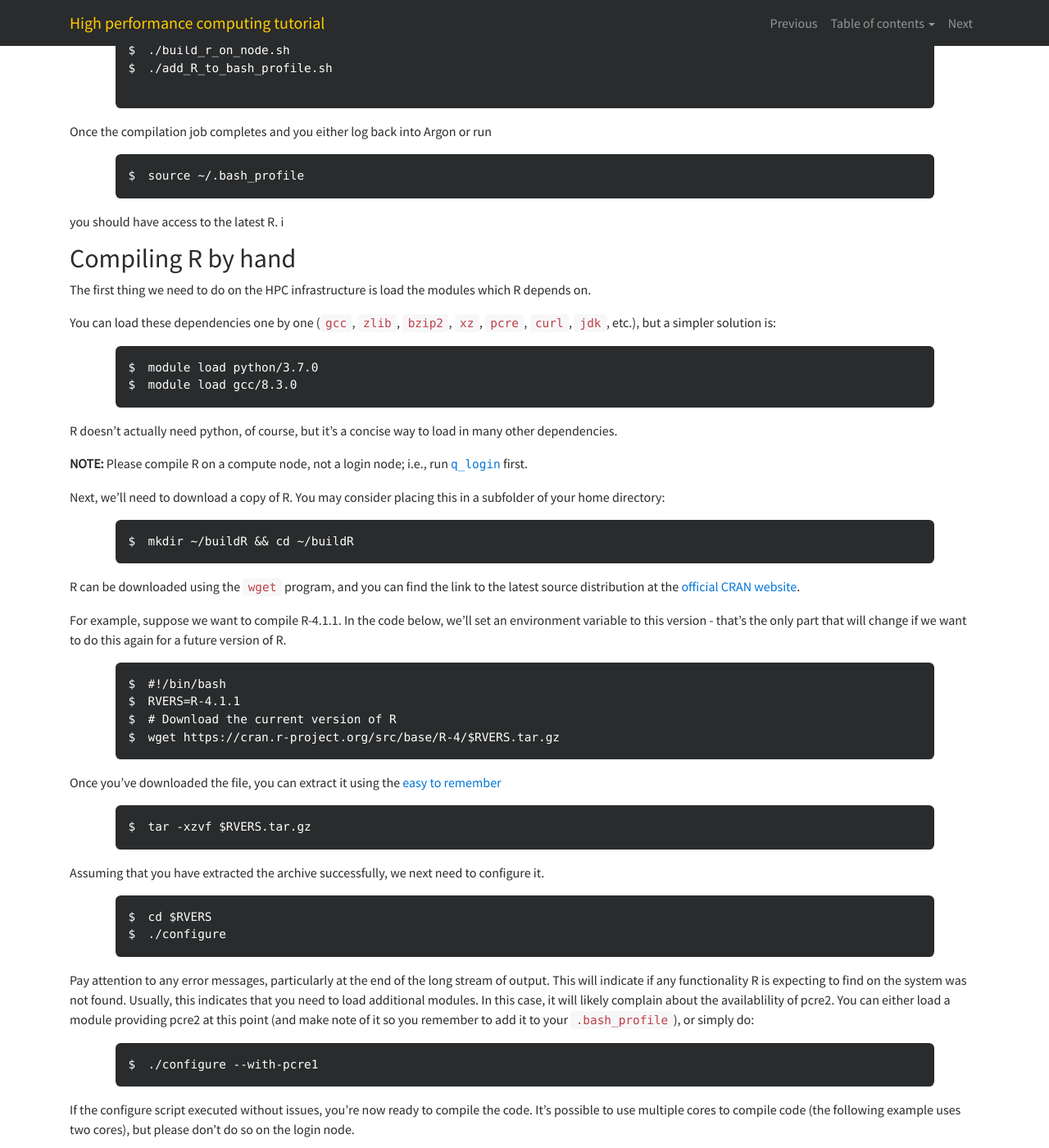
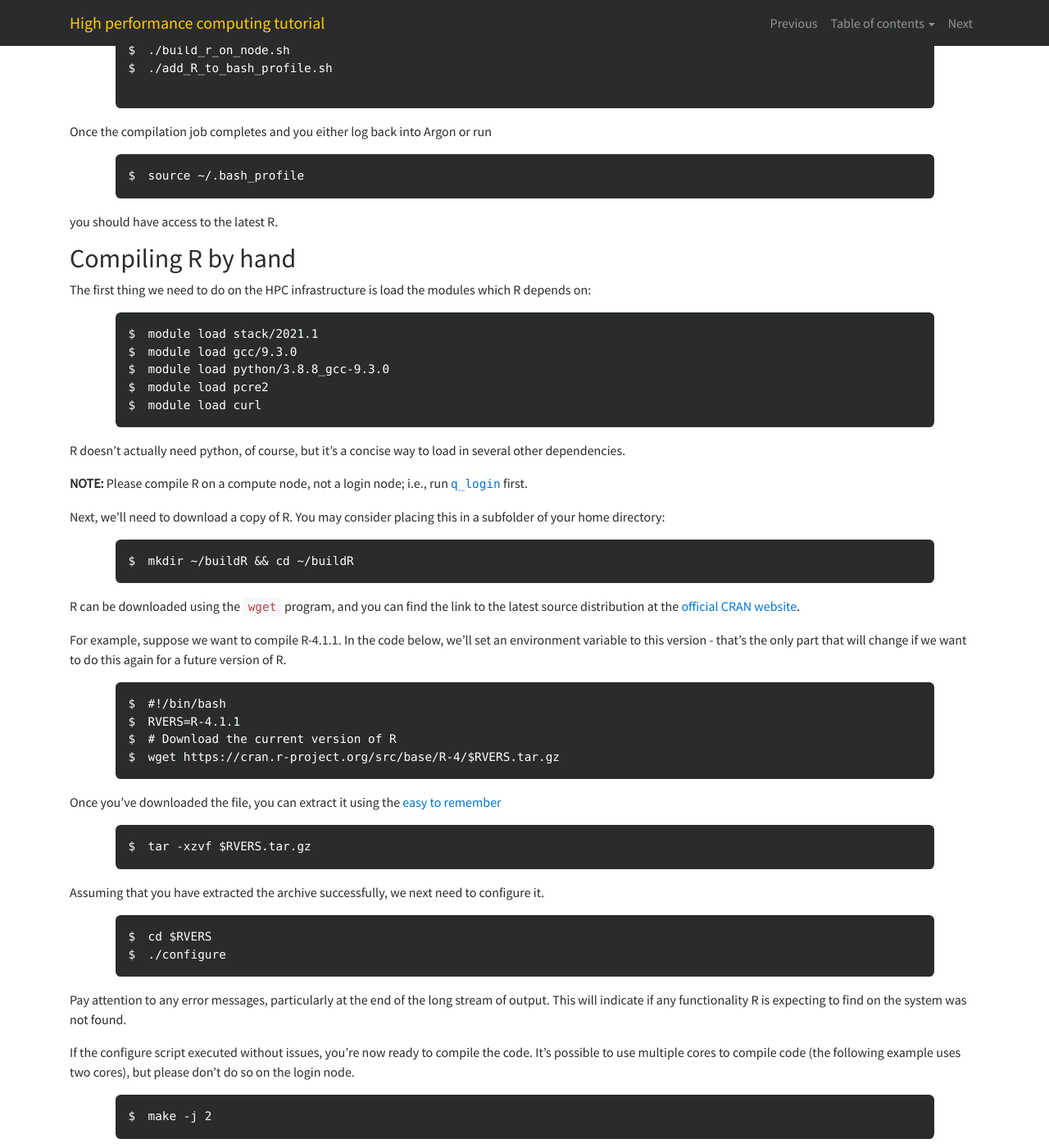
Before and after one commit to IowaBiostat/hpc, a Jekyll site: the page built from 12.md, in a window 1280 px wide and 1400 px high, scrolled down 584 px. Shown: the whole window at 82% size. Built offline with Jekyll 4.4.1, drawn with Linux system fonts in a browser that asks for light colours; nearby versions of some CDN libraries; our own code applies the rules of GitHub Pages for plain Markdown files; some of the changed text lies outside the part shown.

Commit message:
update documentation to use 2021 stack

```diff
--- a/12.md
+++ b/12.md
@@ -43,19 +43,21 @@ source ~/.bash_profile
 
 
 you should have access to the latest R.
-i
+
 ## Compiling R by hand
 
-The first thing we need to do on the HPC infrastructure is load the modules which R depends on.
+The first thing we need to do on the HPC infrastructure is load the modules which R depends on:
 
-You can load these dependencies one by one (`gcc`, `zlib`, `bzip2`, `xz`, `pcre`, `curl`, `jdk`, etc.), but a simpler solution is:
-
-{% include pre-prompt.html more="$" %}
-module load python/3.7.0
-module load gcc/8.3.0
+{% include pre-prompt.html more="$<br/>$<br/>$<br/>$" %}
+module load stack/2021.1
+module load gcc/9.3.0
+module load python/3.8.8_gcc-9.3.0
+module load pcre2
+module load curl
 {% include post-prompt.html %}
 
-R doesn't actually need python, of course, but it's a concise way to load in many other dependencies.
+R doesn't actually need python, of course, but it's a concise way to load in several other dependencies.
+
 
 
 **NOTE:** Please compile R on a compute node, not a login node; i.e., run [`q_login`](6.html) first.
@@ -91,11 +93,8 @@ cd $RVERS
 ./configure
 {% include post-prompt.html %}
 
-Pay attention to any error messages, particularly at the end of the long stream of output. This will indicate if any functionality R is expecting to find on the system was not found. Usually, this indicates that you need to load additional modules. In this case, it will likely complain about the availablility of pcre2. You can either load a module providing pcre2 at this point (and make note of it so you remember to add it to your `.bash_profile`), or simply do:
+Pay attention to any error messages, particularly at the end of the long stream of output. This will indicate if any functionality R is expecting to find on the system was not found.
 
-{% include pre-prompt.html %}
-./configure --with-pcre1
-{% include post-prompt.html %}
 
 If the configure script executed without issues, you're now ready to compile the code. It's possible to use multiple cores to compile code (the following example uses two cores), but please don't do so on the login node.
 
@@ -114,15 +113,18 @@ You can either alias `R` to point to this compiled version of R, or you can add
 
 You can make things easier by aliasing `R` to point to this compiled R package:
 
-{% include pre-prompt.html more="$<br/>$<br/>$<br/>$<br/>$<br/>$<br/>$<br/>$" %}
+{% include pre-prompt.html more="$<br/>$<br/>$<br/>$<br/>$<br/>$<br/>$<br/>$<br/>$<br/>$<br/>$" %}
 RVERS=R-4.1.1
 CWD=$(pwd)
 # Ensure bash profile exists
 touch ~/.bash_profile
 # Update path
 echo "PATH=\$PATH:$CWD/$RVERS/bin" >>  ~/.bash_profile
-echo 'module load python/3.7.0' >> ~/.bash_profile
-echo 'module load gcc/8.3.0' >> ~/.bash_profile
+echo 'module load stack/2021.1' >> ~/.bash_profile
+echo 'module load gcc/9.3.0' >> ~/.bash_profile
+echo 'module load python/3.8.8_gcc-9.3.0' >> ~/.bash_profile
+echo 'module load pcre2' >> ~/.bash_profile
+echo 'module load curl' >> ~/.bash_profile
 echo 'export PATH' >> ~/.bash_profile
 {% include post-prompt.html %}
 
```
